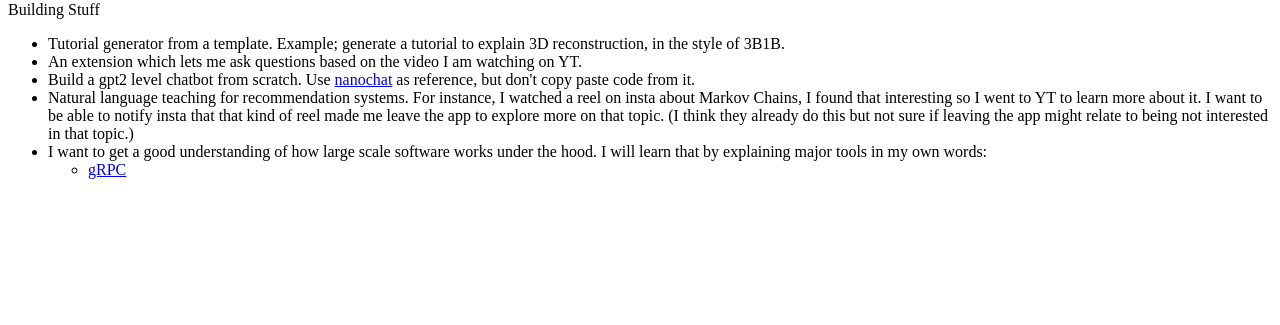
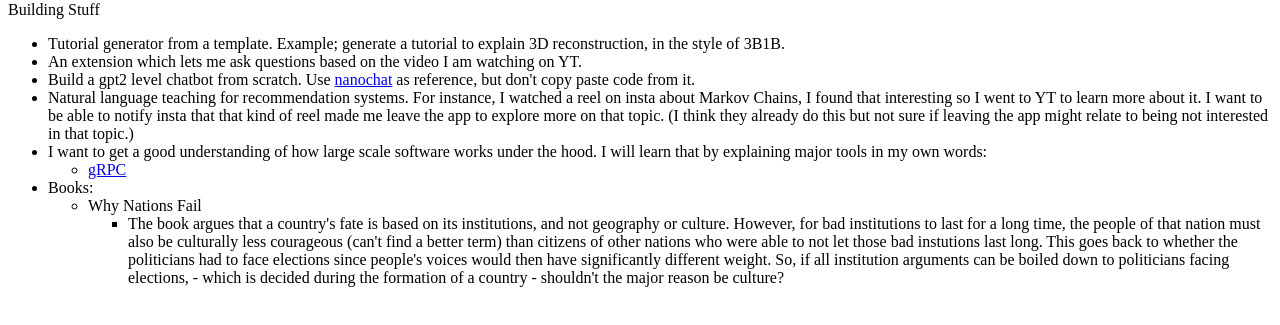
Before and after one commit to dhairya2801/notes, a plain HTML site: page index.html in a window 1280 px wide. Shown: the part 79-404 px from the top of the page. Drawn offline with Linux system fonts and the light colour scheme.

Commit message:
added book section

```diff
--- a/index.html
+++ b/index.html
@@ -35,6 +35,26 @@
                     <li><a href="./grpc.html">gRPC</a></li>
                 </ul>
             </li>
+            <li>Books:
+                <ul>
+                    <li>Why Nations Fail</li>
+                    <ul>
+                        <li>The book argues that a country's fate is based
+                            on its institutions, and not geography or culture.
+                            However, for bad institutions to last for a long time,
+                            the people of that nation must also be culturally
+                            less courageous (can't find a better term) than citizens
+                            of other nations who were able to not let those bad
+                            instutions last long. This goes back to whether the
+                            politicians had to face elections since people's voices
+                            would then have significantly different weight. So, if all
+                            institution arguments can be boiled down to politicians
+                            facing elections, - which is decided during the formation
+                            of a country - shouldn't the major reason be culture?
+                        </li>
+                    </ul>
+                </ul>
+            </li>
         </ul>
     </div>
 </body>
```
